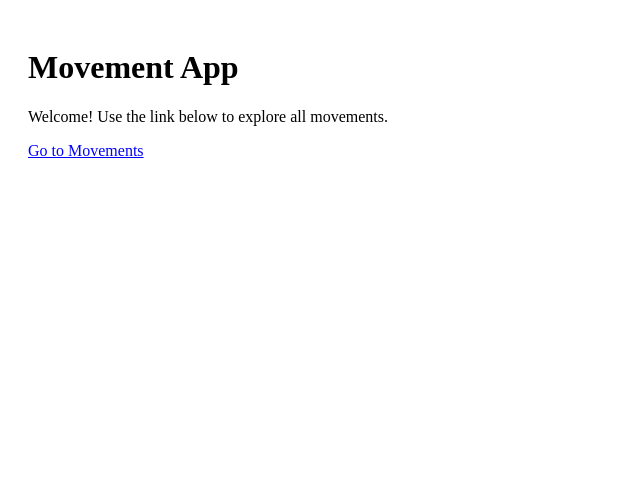
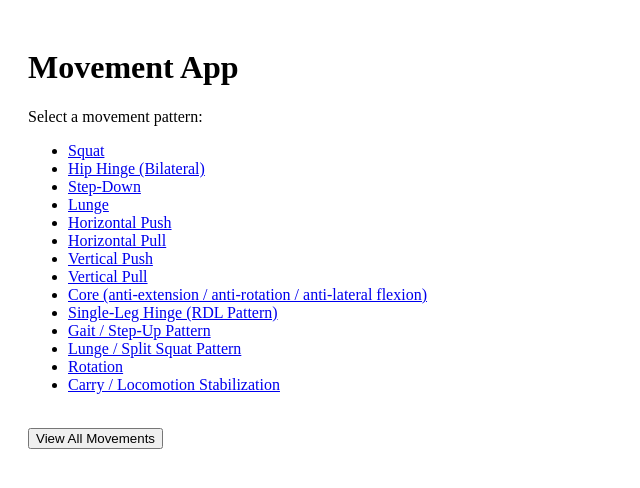
Before and after one commit to tchilders93/the-movement-app, a Next.js app: page / in a window 1280 px wide. Shown: the top 488 px of the page, without its empty margins (0-640 px from the left). Built offline with nearby package versions, Linux system fonts and the light colour scheme.

Commit message:
Refactor Home component to display movement patterns

```diff
--- a/pages/index.js
+++ b/pages/index.js
@@ -1,12 +1,26 @@
+import Link from "next/link";
+import movementsData from "../public/data/movements.json";
+
 export default function Home() {
   return (
     <div style={{ padding: "20px" }}>
       <h1>Movement App</h1>
-      <p>Welcome! Use the link below to explore all movements.</p>
+      <p>Select a movement pattern:</p>
 
-      <a href="/movements" style={{ color: "blue", textDecoration: "underline" }}>
-        Go to Movements
-      </a>
+      <ul>
+        {movementsData.movement_patterns.map((movement, index) => (
+          <li key={index}>
+            <Link href={`/movements/${index}`}>
+              {movement.movement_pattern}
+            </Link>
+          </li>
+        ))}
+      </ul>
+
+      <br />
+      <Link href="/movements">
+        <button>View All Movements</button>
+      </Link>
     </div>
   );
 }
```
